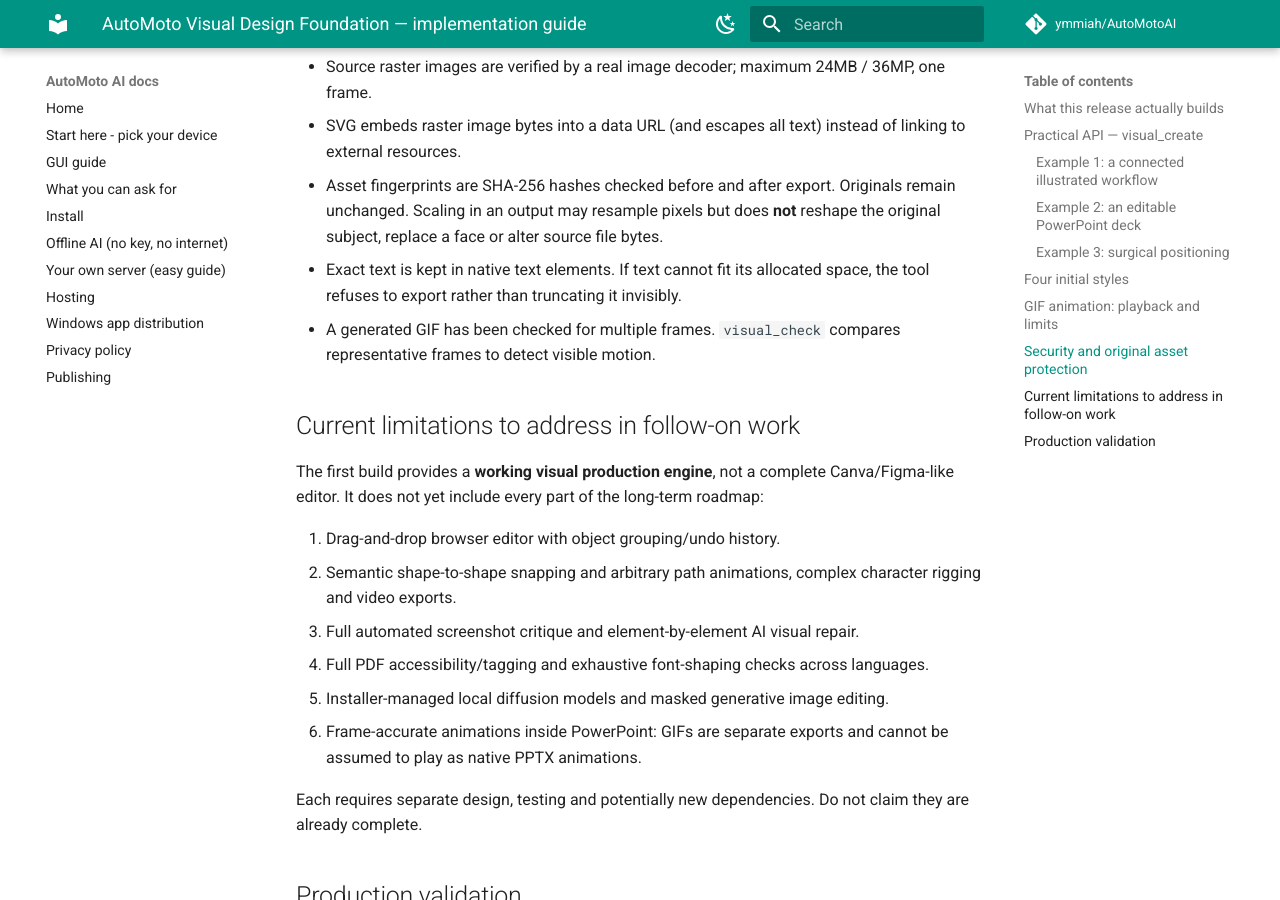
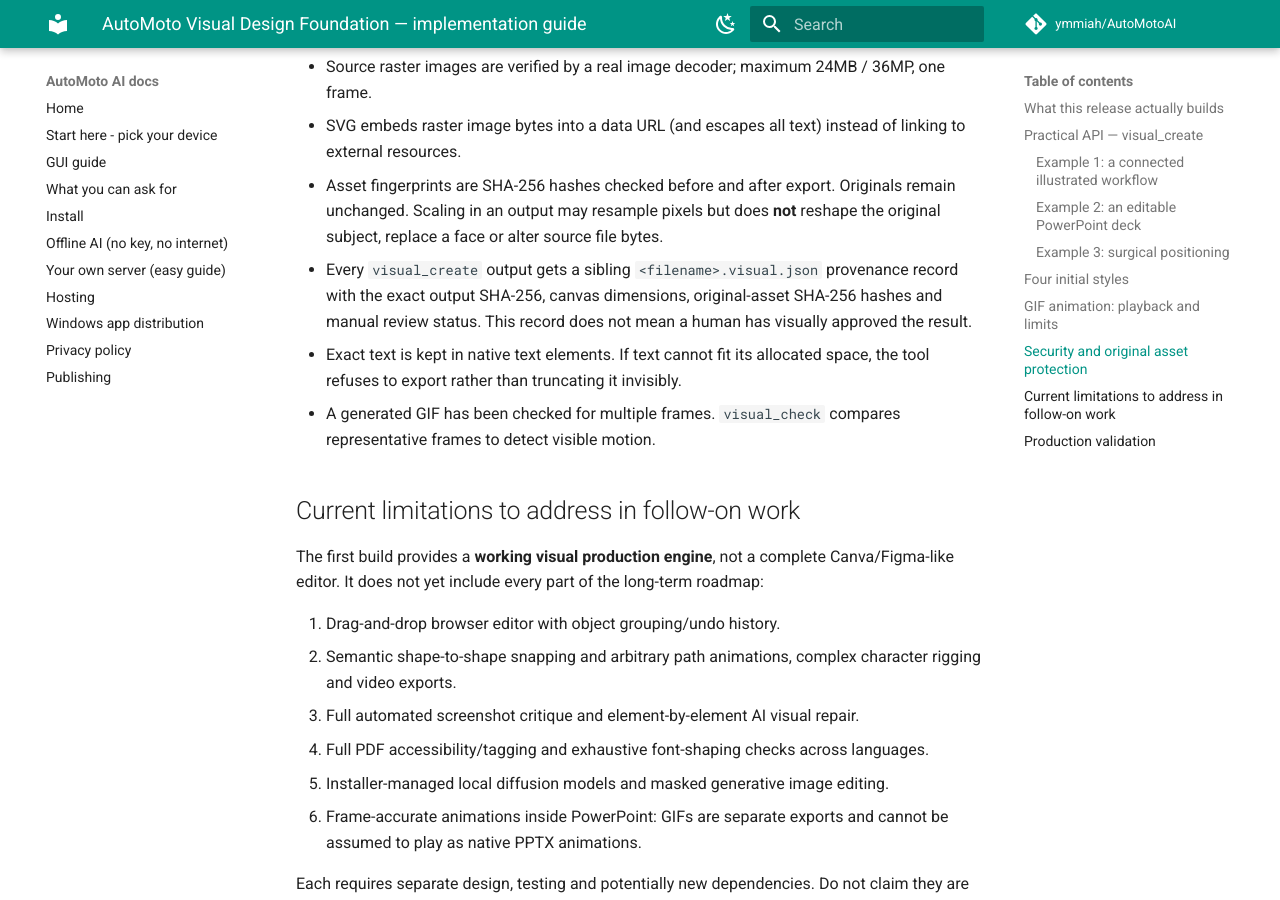
Before and after one commit to ymmiah/AutoMotoAI, an MkDocs documentation site: the page built from docs/VISUAL-FOUNDATION-GIF.md, in a window 1280 px wide and 900 px high, scrolled down 3514 px. Built offline with MkDocs 1.6.1 and Material for MkDocs 9.7.7, drawn with Linux system fonts in a browser that asks for light colours; comment, search, counter and statistics services are not loaded.

Commit message:
Add provenance assertions, contrast-regression coverage and precise GIF success reporting

```diff
--- a/docs/VISUAL-FOUNDATION-GIF.md
+++ b/docs/VISUAL-FOUNDATION-GIF.md
@@ -128,6 +128,7 @@ Animated GIF contains real changing frames with Pillow `save_all=True`, `append_
 - Source raster images are verified by a real image decoder; maximum 24MB / 36MP, one frame.
 - SVG embeds raster image bytes into a data URL (and escapes all text) instead of linking to external resources.
 - Asset fingerprints are SHA-256 hashes checked before and after export. Originals remain unchanged. Scaling in an output may resample pixels but does **not** reshape the original subject, replace a face or alter source file bytes.
+- Every `visual_create` output gets a sibling `<filename>.visual.json` provenance record with the exact output SHA-256, canvas dimensions, original-asset SHA-256 hashes and manual review status. This record does not mean a human has visually approved the result.
 - Exact text is kept in native text elements. If text cannot fit its allocated space, the tool refuses to export rather than truncating it invisibly.
 - A generated GIF has been checked for multiple frames. `visual_check` compares representative frames to detect visible motion.
 
```
